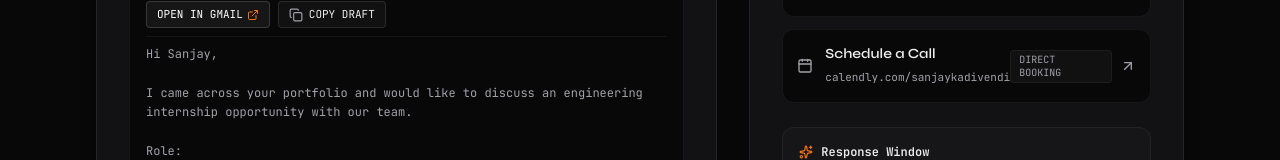
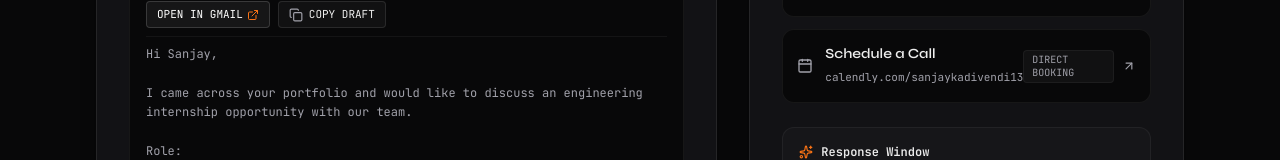
Before and after one commit to sanjaycodes-code/Portfolio, a React (Vite) app: page / in a window 1280 px wide. Shown: the part 10110-10270 px from the top of the page. Built offline with nearby package versions, Linux system fonts and the light colour scheme.

Commit message:
feat(contact): wire live Calendly booking link for 15-min intro screening

```diff
--- a/src/components/sections/Footer.tsx
+++ b/src/components/sections/Footer.tsx
@@ -13,8 +13,8 @@ import {
 import { SOCIAL_LINKS } from '../../data/socials'
 import { useReducedMotion } from '../../hooks/useReducedMotion'
 
-// Calendly booking link (Replace with your direct Calendly URL once configured)
-const CALENDLY_URL = 'https://calendly.com/sanjaykadivendi'
+// Calendly direct booking link
+const CALENDLY_URL = 'https://calendly.com/sanjaykadivendi13/15-min-intro-engineering-chat'
 
 interface InquiryTemplate {
   id: string
@@ -438,7 +438,7 @@ export function Footer() {
                       Schedule a Call
                     </span>
                     <span className="font-mono text-[11px] text-[#A1A1AA]">
-                      calendly.com/sanjaykadivendi
+                      calendly.com/sanjaykadivendi13
                     </span>
                   </div>
                 </div>
```
